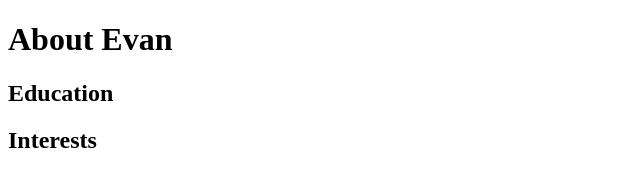
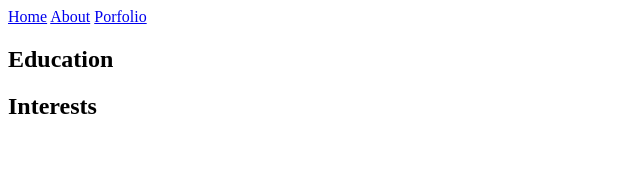
Before and after one commit to evanh23-gmail-com/Portfolio-website, a plain HTML site: page about.html in a window 1280 px wide. Shown: the whole page, without its empty margins (0-640 px from the left). Drawn offline with Linux system fonts and the light colour scheme.

Commit message:
added nav bar to about me

```diff
--- a/about.html
+++ b/about.html
@@ -8,7 +8,11 @@
   </head>
   <body>
     <header>
-      <h1>About Evan</h1>
+      <nav>
+        <a href="index.html">Home</a>
+        <a href="about.html">About</a>
+        <a href="portfolio.html">Porfolio</a>
+      </nav>
     </header>
     <section class="about section">
       <h2>Education</h2>
```
